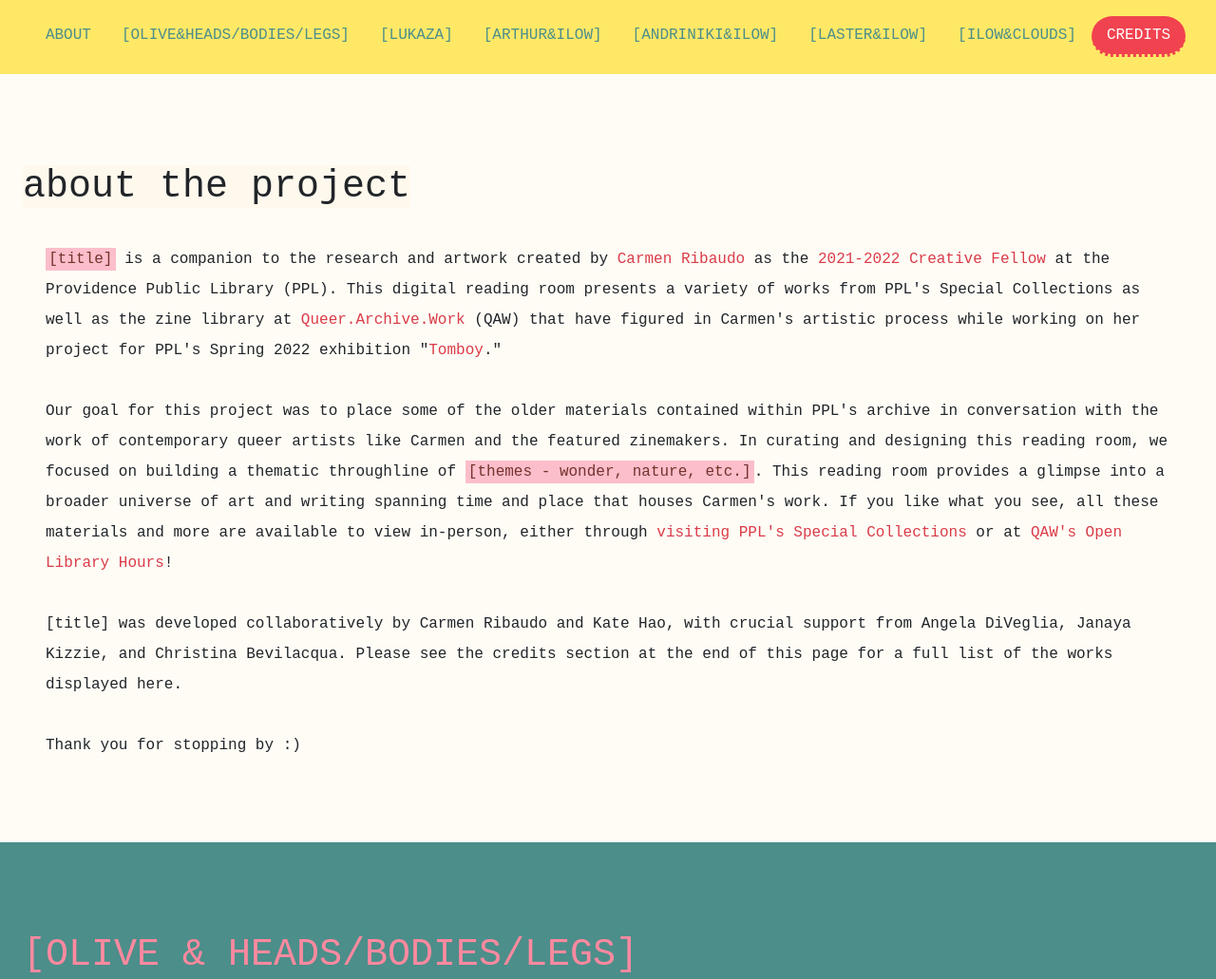
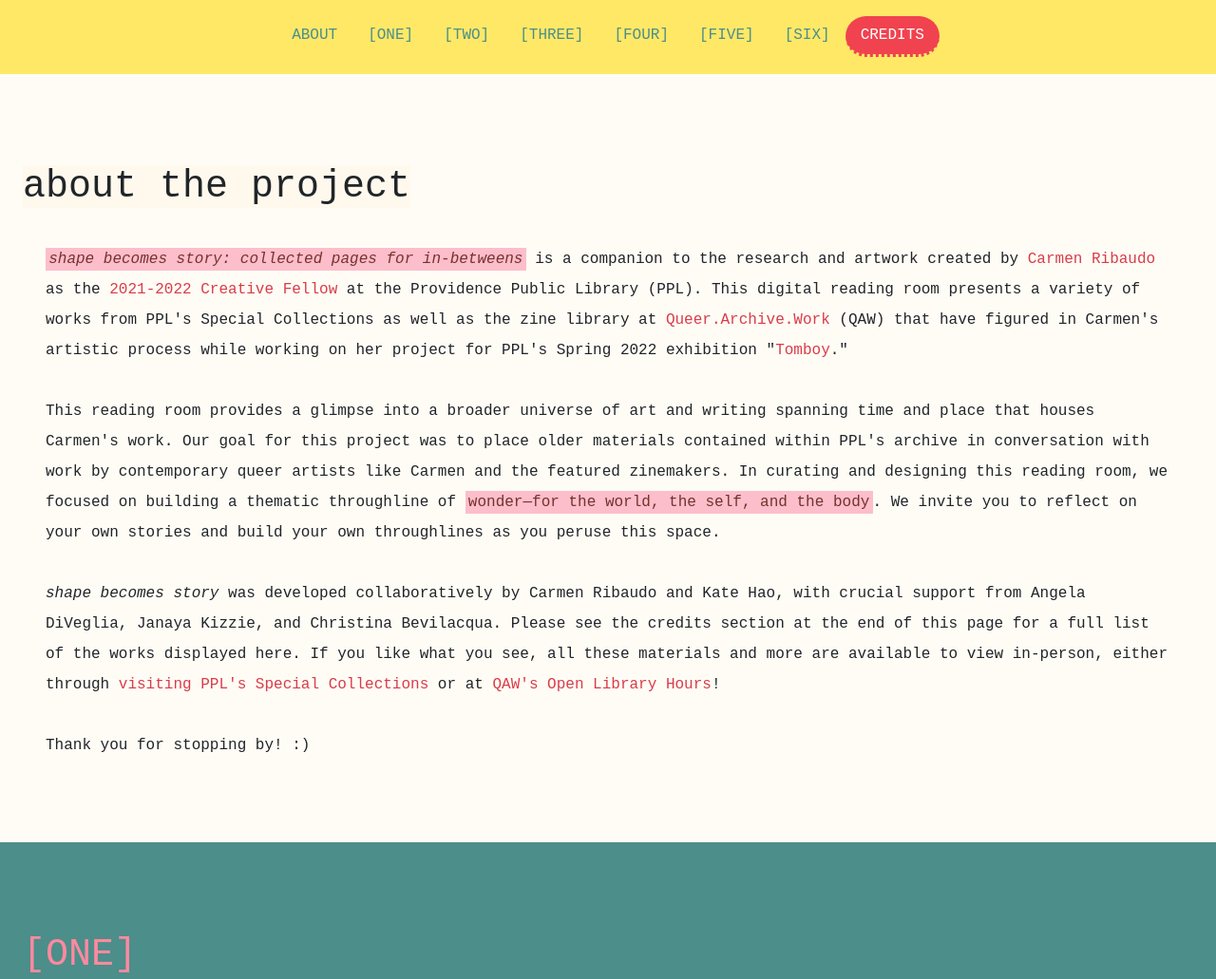
Before and after one commit to katehao/katehao.github.io, a website: page index.html in a window 1280 px wide. Shown: the part 722-1753 px from the top of the page at 95% size. Drawn offline with nearby package versions, Linux system fonts and the light colour scheme.

Commit message:
finalize about section

```diff
--- a/css/mods.css
+++ b/css/mods.css
@@ -27,7 +27,7 @@ html { scroll-behavior: smooth; }
 
 .spacer { height: 70px; }
 
-.aboutSection { line-height: 2em; }
+.infoSection { line-height: 2em; }
 
 #olive { background-color: #4c8e8a; }
 #lukaza { background-color: #e5d4f6; }
--- a/index.html
+++ b/index.html
@@ -2,7 +2,7 @@
 <html lang="en">
   <head>
     <meta charset="utf-8">
-    <title>a digital reading room</title>
+    <title>Shape Becomes Story</title>
     <meta name="viewport" content="width=device-width, initial-scale=1, shrink-to-fit=no">
     <link href="https://cdn.jsdelivr.net/npm/bootstrap@5.2.0-beta1/dist/css/bootstrap.min.css" rel="stylesheet" integrity="sha384-0evHe/X+R7YkIZDRvuzKMRqM+OrBnVFBL6DOitfPri4tjfHxaWutUpFmBp4vmVor" crossorigin="anonymous">
     <link rel="stylesheet" type="text/css" href="./css/custom.css">
@@ -14,8 +14,8 @@
     <div class="container-fluid titleBanner">
       <div class="container titleText">
         <a class="titleLink" href="#">
-          <span class="display-1 bg-header">[title]</span>
-          <span class="display-3 text-header">[subtitle]</span>
+          <span class="display-1 bg-header">shape becomes story:</span>
+          <span class="display-3 text-header">collected pages for in-betweens</span>
         </a>
       </div>
     </div>
@@ -27,25 +27,25 @@
             <a class="nav-link" href="#about">ABOUT</a>
           </li>
           <li class="navbar-item d-block d-xl-none">
-            <a class="nav-link" href="#room" >READING ROOM</a>
+            <a class="nav-link" href="#room" >IN-BETWEEN</a>
           </li>
           <li class="navbar-item d-none d-xl-block">
-            <a class="nav-link" href="#olive" >[OLIVE&HEADS/BODIES/LEGS]</a>
+            <a class="nav-link" href="#olive" >[ONE]</a>
           </li>
           <li class="navbar-item d-none d-xl-block">
-            <a class="nav-link" href="#lukaza">[LUKAZA]</a>
+            <a class="nav-link" href="#lukaza">[TWO]</a>
           </li>
           <li class="navbar-item d-none d-xl-block">
-            <a class="nav-link" href="#arthur">[ARTHUR&ILOW]</a>
+            <a class="nav-link" href="#arthur">[THREE]</a>
           </li>
           <li class="navbar-item d-none d-xl-block">
-            <a class="nav-link" href="#andriniki">[ANDRINIKI&ILOW]</a>
+            <a class="nav-link" href="#andriniki">[FOUR]</a>
           </li>
           <li class="navbar-item d-none d-xl-block">
-            <a class="nav-link" href="#laster">[LASTER&ILOW]</a>
+            <a class="nav-link" href="#laster">[FIVE]</a>
           </li>
           <li class="navbar-item d-none d-xl-block">
-            <a class="nav-link" href="#clouds">[ILOW&CLOUDS]</a>
+            <a class="nav-link" href="#clouds">[SIX]</a>
           </li>
           <li class="navbar-item">
             <a class="nav-link" href="#credits">CREDITS</a>
@@ -57,16 +57,21 @@
     <div id="wrapper" class="container-fluid p-0">
       <div id="about" class="container-fluid scrollSection">
         <h1 class="sectionHeader"><span class="bg-header">about the project</span></h1>
-        <p class="px-4 pt-3 aboutSection"><span class="mark text-highlight">[title]</span> is a companion to the research and artwork created by <a href="https://carmenribaudo.com/">Carmen Ribaudo</a> as the <a href="https://www.provlib.org/research-collections/artists-at-ppl/creative-fellowship/">2021-2022 Creative Fellow</a> at the Providence Public Library (PPL). This digital reading room presents a variety of works from PPL's Special Collections as well as the zine library at <a href="https://queer.archive.work/">Queer.Archive.Work</a> (QAW) that have figured in Carmen's artistic process while working on her project for PPL's Spring 2022 exhibition "<a href="https://www.provlib.org/programs-exhibitions/tomboy/">Tomboy</a>."</p>
-        <p class="px-4 pt-3 aboutSection">Our goal for this project was to place some of the older materials contained within PPL's archive in conversation with the work of contemporary queer artists like Carmen and the featured zinemakers. In curating and designing this reading room, we focused on building a thematic throughline of <span class="mark text-highlight">[themes - wonder, nature, etc.]</span>. This reading room provides a glimpse into a broader universe of art and writing spanning time and place that houses Carmen's work. If you like what you see, all these materials and more are available to view in-person, either through <a href="https://www.provlib.org/research-collections/special-collections/">visiting PPL's Special Collections</a> or at <a href="https://queer.archive.work/index.html">QAW's Open Library Hours</a>!</p>
-        <p class="px-4 pt-3 aboutSection">[title] was developed collaboratively by Carmen Ribaudo and Kate Hao, with crucial support from Angela DiVeglia, Janaya Kizzie, and Christina Bevilacqua. Please see the credits section at the end of this page for a full list of the works displayed here.</p>
-        <p class="px-4 pt-3 aboutSection">Thank you for stopping by :)</p>
+        <p class="px-4 pt-3 infoSection">
+          <span class="mark text-highlight"><em>shape becomes story: collected pages for in-betweens</em></span> is a companion to the research and artwork created by <a href="https://carmenribaudo.com/">Carmen Ribaudo</a> as the <a href="https://www.provlib.org/research-collections/artists-at-ppl/creative-fellowship/">2021-2022 Creative Fellow</a> at the Providence Public Library (PPL). This digital reading room presents a variety of works from PPL's Special Collections as well as the zine library at <a href="https://queer.archive.work/">Queer.Archive.Work</a> (QAW) that have figured in Carmen's artistic process while working on her project for PPL's Spring 2022 exhibition "<a href="https://www.provlib.org/programs-exhibitions/tomboy/">Tomboy</a>."
+        </p>
+        <p class="px-4 pt-3 infoSection">
+          This reading room provides a glimpse into a broader universe of art and writing spanning time and place that houses Carmen's work. Our goal for this project was to place older materials contained within PPL's archive in conversation with work by contemporary queer artists like Carmen and the featured zinemakers. In curating and designing this reading room, we focused on building a thematic throughline of <span class="mark text-highlight">wonder—for the world, the self, and the body</span>. We invite you to reflect on your own stories and build your own throughlines as you peruse this space.</p>
+        <p class="px-4 pt-3 infoSection">
+          <em>shape becomes story</em> was developed collaboratively by Carmen Ribaudo and Kate Hao, with crucial support from Angela DiVeglia, Janaya Kizzie, and Christina Bevilacqua. Please see the credits section at the end of this page for a full list of the works displayed here. If you like what you see, all these materials and more are available to view in-person, either through <a href="https://www.provlib.org/research-collections/special-collections/">visiting PPL's Special Collections</a> or at <a href="https://queer.archive.work/index.html">QAW's Open Library Hours</a>!
+        </p>
+        <p class="px-4 pt-3 infoSection">Thank you for stopping by! :)</p>
         <div class="spacer"></div>
       </div>
 
       <div id="room" class="container-fluid m-0 p-0 scrollSection">
         <div id="olive" class="container-fluid pb-3 scrollSection">
-          <h1 class="sectionHeader text-olive"><span class="bg-olivebg">[OLIVE & HEADS/BODIES/LEGS]</span></h1>
+          <h1 class="sectionHeader text-olive"><span class="bg-olivebg">[ONE]</span></h1>
           <div class="row mb-3 mx-4">
             <div class="col-6 col-md-4 pt-5">
               <figure class="figure">
@@ -98,7 +103,7 @@
         </div>
 
         <div id="lukaza" class="container-fluid pb-3 scrollSection">
-          <h1 class="sectionHeader text-lukaza"><span class="bg-lukazabg">[LUKAZA]</span></h1>
+          <h1 class="sectionHeader text-lukaza"><span class="bg-lukazabg">[TWO]</span></h1>
           <div class="row mb-5">
             <div class="col-sm-6 col-md-3 py-2">
               <img src="./images/Lukaza1.png" class="img-fluid">
@@ -123,7 +128,7 @@
         </div>
 
         <div id="arthur" class="container-fluid pb-3 scrollSection">
-          <h1 class="sectionHeader text-arthur"><span class="bg-arthurbg">[ARTHUR&ILOW]</span></h1>
+          <h1 class="sectionHeader text-arthur"><span class="bg-arthurbg">[THREE]</span></h1>
           <div class="row mb-5">
             <div class="col-6 ps-5 my-auto">
               <img src="./images/Arthur1.png" class="img-fluid">
@@ -172,7 +177,7 @@
         </div>
 
         <div id="andriniki" class="container-fluid pb-3 scrollSection">
-          <h1 class="sectionHeader text-andriniki"><span class="bg-andrinikibg">[ANDRINIKI&ILOW]</span></h1>
+          <h1 class="sectionHeader text-andriniki"><span class="bg-andrinikibg">[FOUR]</span></h1>
           <div class="row mb-5">
             <div class="col-8">
               <img src="./images/Andriniki1.png" class="img-fluid">
@@ -195,7 +200,7 @@
         </div>
 
         <div id="laster" class="container-fluid pb-3 scrollSection">
-          <h1 class="sectionHeader text-laster"><span class="bg-lasterbg">[LASTER&ILOW]</span></h1>
+          <h1 class="sectionHeader text-laster"><span class="bg-lasterbg">[FIVE]</span></h1>
           <div class="row mb-5">
             <div class="col-4">
               <img src="./images/KLaster1.png" class="img-fluid">
@@ -219,14 +224,16 @@
         </div>
 
         <div id="clouds" class="container-fluid pb-3 scrollSection">
-          <h1 class="sectionHeader text-clouds"><span class="bg-cloudsbg">[ILOW&CLOUDS]</span></h1>
+          <h1 class="sectionHeader text-clouds"><span class="bg-cloudsbg">[SIX]</span></h1>
           <div class="spacer"></div>
         </div>
       </div>
 
       <div id="credits" class="container-fluid pb-3 scrollSection">
         <h1 class="sectionHeader"><span class="bg-header">credits</span></h1>
-        credits text
+        <p class="px-4 pt-3 infoSection">
+          credits text
+        </p>
         <div class="spacer"></div>
       </div>
 
```
